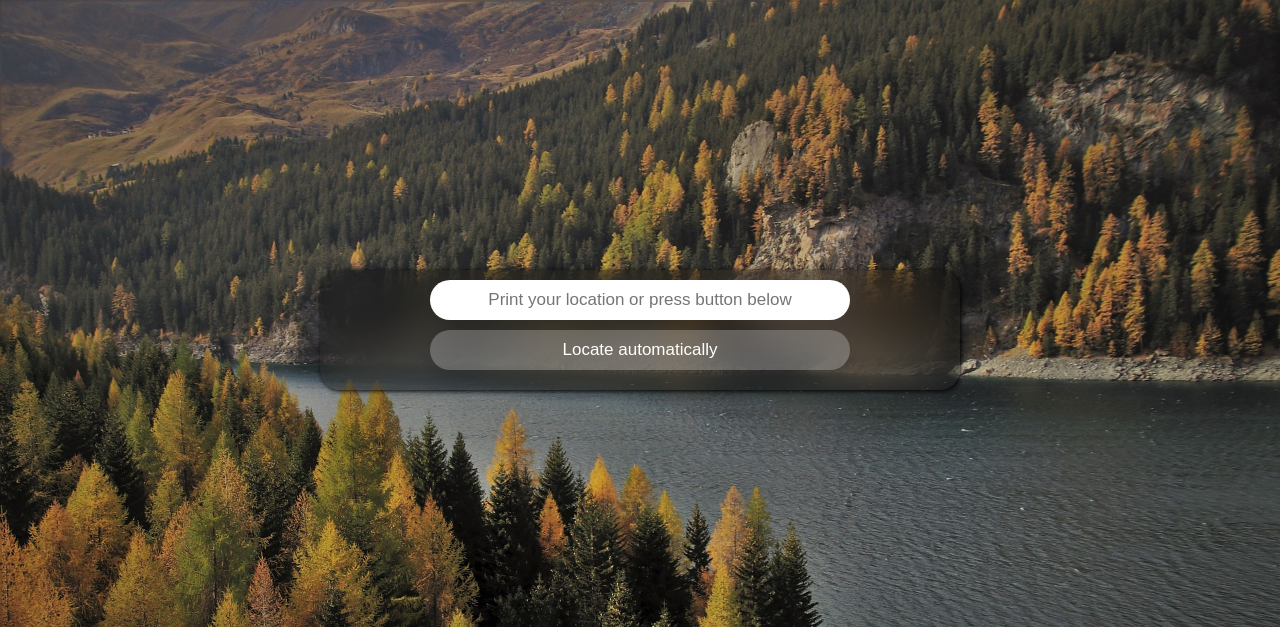
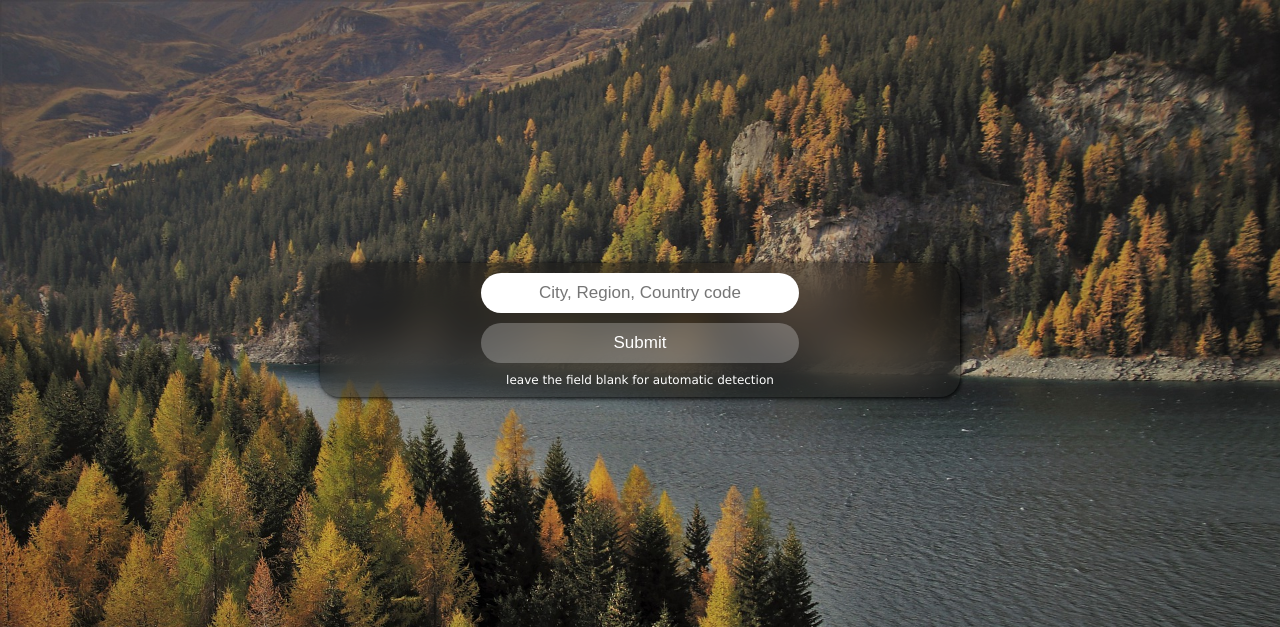
Before and after one commit to VFedorch/OpenWeatherMap_simple_page, a Flask app: page / in a window 1280 px wide. Shown: the top 627 px of the page. Run offline with Flask 2, Linux system fonts and the light colour scheme.

Commit message:
changes in web UI

```diff
--- a/static/css/home.css
+++ b/static/css/home.css
@@ -61,3 +61,11 @@ form.example button:hover {
 form.example button:focus {
     outline: none;
 }
+p {
+    font-family:Verdana, sans-serif;
+    text-align: center;
+    font-size: 12px;
+    color:white;
+    margin: 0px;
+    padding: 0px;
+}
--- a/templates/home.html
+++ b/templates/home.html
@@ -9,8 +9,9 @@
     <body>
         <div class="container" id="centered">
             <form class="example" action="{{ url_for('weather_display') }}" method="POST">
-                <input type="text" placeholder="Print your location or press button below" name="location_form">
-                <button type="submit">Locate automatically</button>
+                <input type="text" placeholder="City, Region, Country code" name="location_form">
+                <button type="submit">Submit</button>
+                <p>leave the field blank for automatic detection</p>
             </form>
         </div>
     </body>
```
